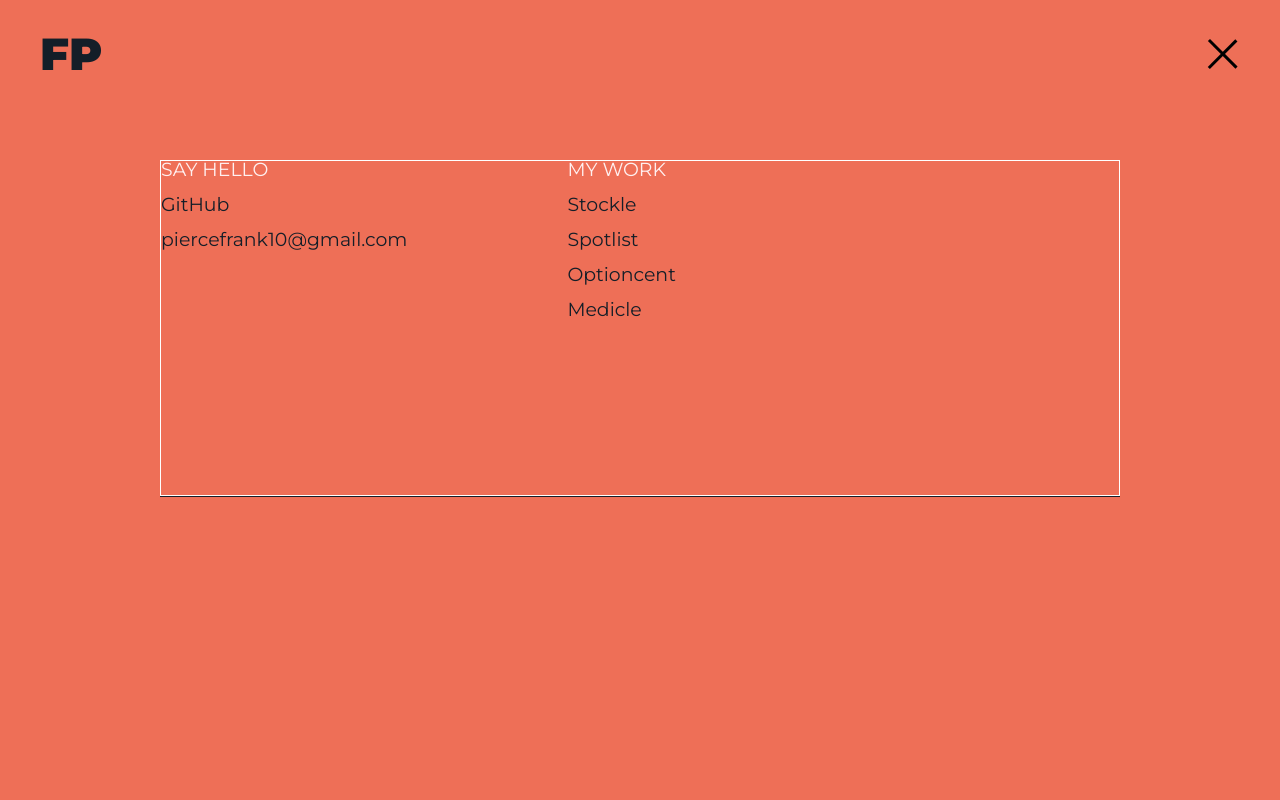
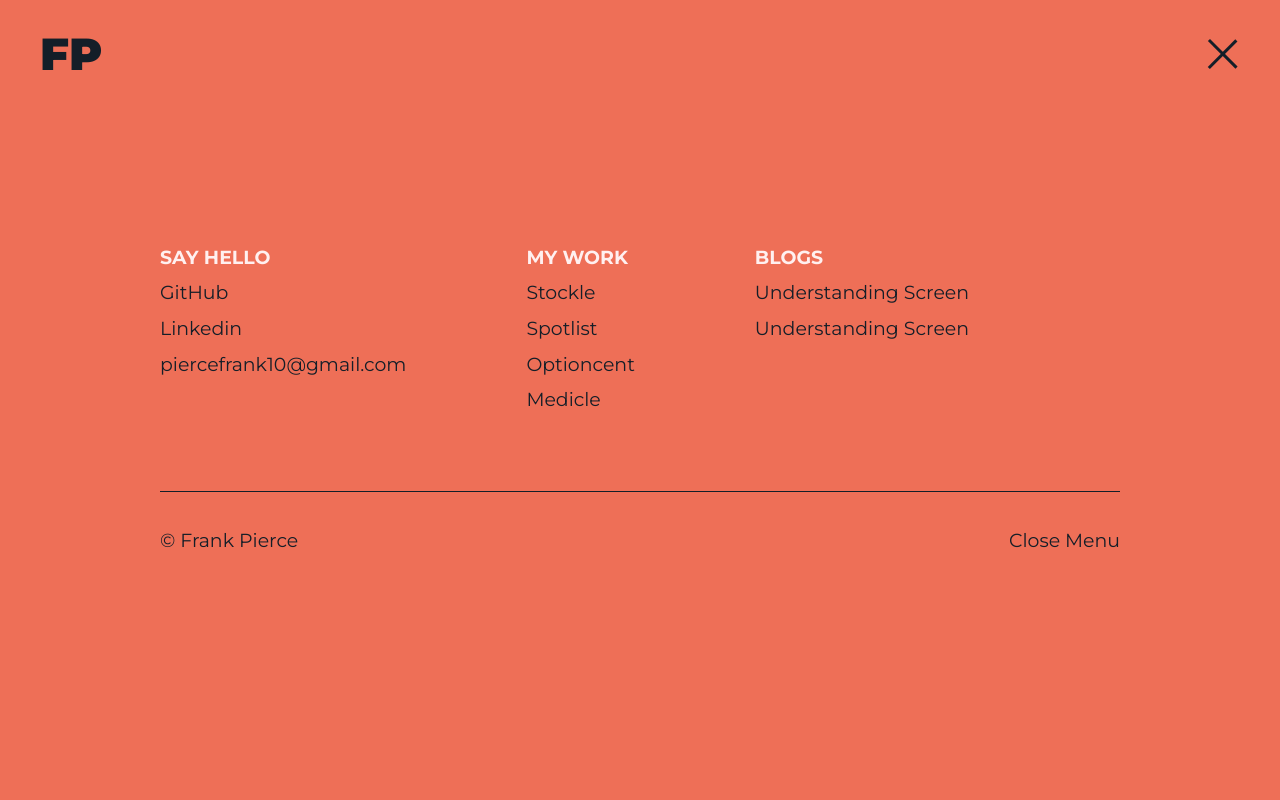
Before and after one commit to llleeeaaannn/portfolio, a React (Create React App) app: page / in a window 1280 px wide. Both pictures are taken after a click on the element 1224 px from the left and 54 px from the top of the page. Shown: the top 800 px of the page. Built offline with nearby package versions, Linux system fonts and the light colour scheme.

Commit message:
Finished menu styling and functionality

```diff
--- a/src/components/menu.js
+++ b/src/components/menu.js
@@ -1,6 +1,10 @@
+import { useContext } from 'react';
+import { AppContext } from '../App';
 import styles from '../styles/menu.module.css';
 
 const Menu = () => {
+
+  const { showMenu, setShowMenu } = useContext(AppContext);
 
   return (
     <div className={styles.menu}>
@@ -8,6 +12,7 @@ const Menu = () => {
         <div className={styles.hello}>
           <h3>SAY HELLO</h3>
           <a href="https://github.com/llleeeaaannn" rel="noopener noreferrer" target="_blank">GitHub</a>
+          <a href="https://github.com/llleeeaaannn" rel="noopener noreferrer" target="_blank">Linkedin</a>
           <a href="mailto:piercefrank10@gmail.com">piercefrank10@gmail.com</a>
         </div>
 
@@ -18,9 +23,17 @@ const Menu = () => {
           <a href="https://www.spotlist.net/" rel="noopener noreferrer" target="_blank">Optioncent</a>
           <a href="https://www.medicle.net/" rel="noopener noreferrer" target="_blank">Medicle</a>
         </div>
+
+        <div className={styles.blogs}>
+          <h3>BLOGS</h3>
+          <a href="https://piercefrank10.medium.com/understanding-screen-108173a55474" rel="noopener noreferrer" target="_blank">Understanding Screen</a>
+          <a href="https://piercefrank10.medium.com/understanding-screen-108173a55474" rel="noopener noreferrer" target="_blank">Understanding Screen</a>
+        </div>
       </div>
 
       <div className={styles.bottom}>
+        <span className={styles.copyright}>&copy; Frank Pierce</span>
+        <span className={styles.close} onClick={() => setShowMenu(!showMenu)}>Close Menu</span>
       </div>
     </div>
   )
--- a/src/styles/menu.module.css
+++ b/src/styles/menu.module.css
@@ -15,20 +15,24 @@
 .top {
   display: flex;
   flex-direction: row;
-  justify-content: flex-start;
-  align-items: flex-start;
-  gap: 10rem;
-  height: 70%;
-  border: 1px solid white;
+  flex-wrap: wrap;
+  row-gap: 3rem;
+  column-gap: 7.5rem;
+  padding-bottom: 5rem;
 }
 
 .bottom {
-  height: 30%;
+  display: flex;
+  flex-direction: row;
+  justify-content: space-between;
+  align-items: center;
+  padding-top: 2.5rem;
   border-top: 1px solid var(--navy);
 }
 
 .hello,
-.projects {
+.projects,
+.blogs {
   display: flex;
   flex-direction: column;
   justify-content: flex-start;
@@ -37,16 +41,56 @@
 }
 
 .hello h3,
-.projects h3 {
+.projects h3,
+.blogs h3 {
   color: var(--ivory);
   font-size: var(--fs-base);
-  font-family: 'Montserrat', sans-serif;
+  font-family: 'Montserrat Bold', sans-serif;
 }
 
 .hello a,
-.projects a {
+.projects a,
+.blogs a {
   color: var(--navy);
   font-size: var(--fs-base);
   font-family: 'Montserrat', sans-serif;
   text-decoration: none;
 }
+
+.close,
+.copyright {
+  color: var(--navy);
+  font-size: var(--fs-base);
+  font-family: 'Montserrat', sans-serif;
+}
+
+.close {
+  cursor: pointer;
+}
+
+/* Animated Underline Styling */
+.hello a,
+.projects a,
+.blogs a {
+  position: relative;
+  text-decoration: none;
+  display: inline-block;
+}
+
+.hello a:after,
+.projects a:after,
+.blogs a:after {
+  display: block;
+  content: '';
+  border-bottom: 1px solid var(--navy);
+  transform: scaleX(0);
+  transition: transform 250ms ease-in-out;
+  transform-origin: 100% 50%;
+}
+
+.hello a:hover:after,
+.projects a:hover:after,
+.blogs a:hover:after {
+  transform: scaleX(1);
+  transform-origin: 0 50%;
+}
--- a/src/styles/styles.css
+++ b/src/styles/styles.css
@@ -111,7 +111,7 @@ html {
 
 .navbarBurger .menuSelected {
   transition: all 200ms ease-in-out;
-  background-color: black;
+  background-color: var(--navy);
   transform-origin: top left;
 }
 
```
